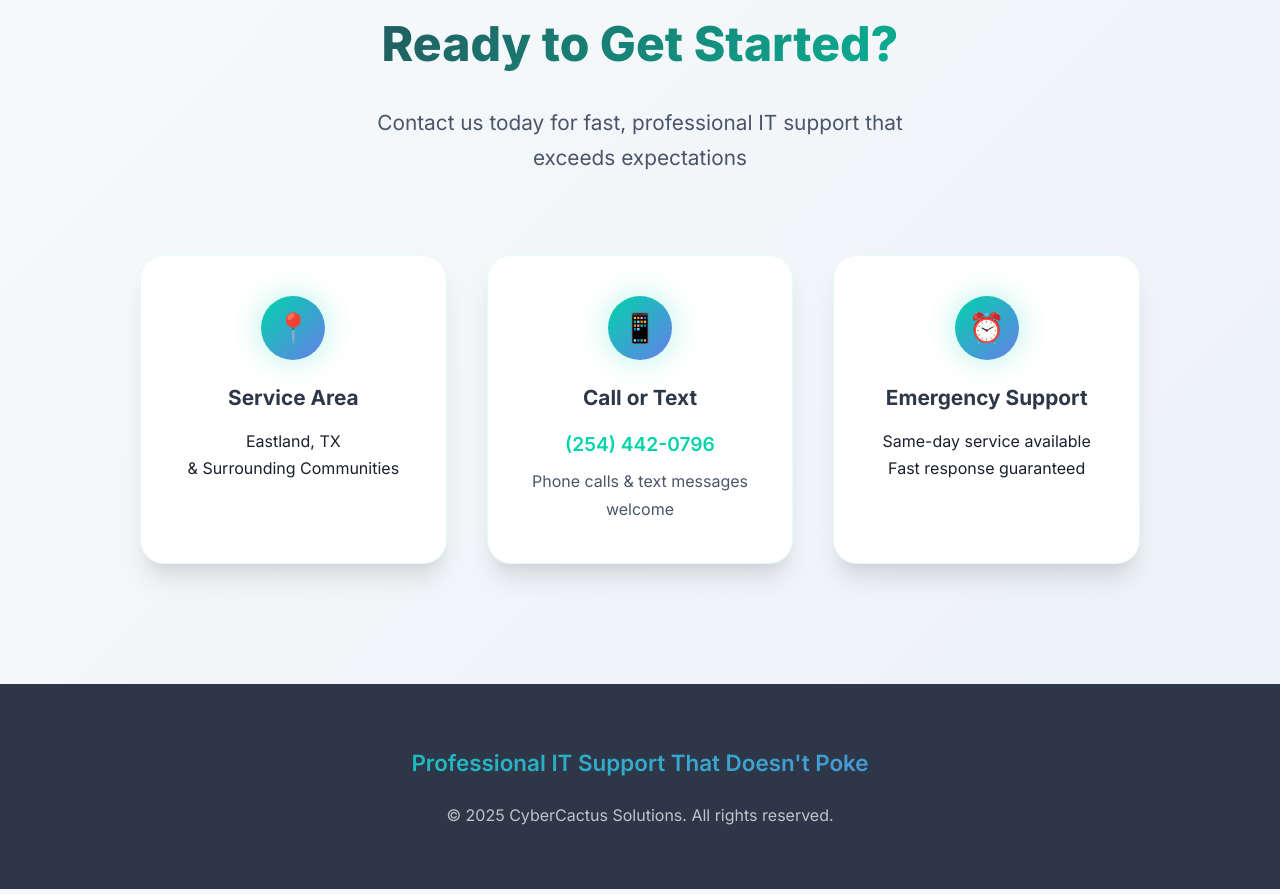
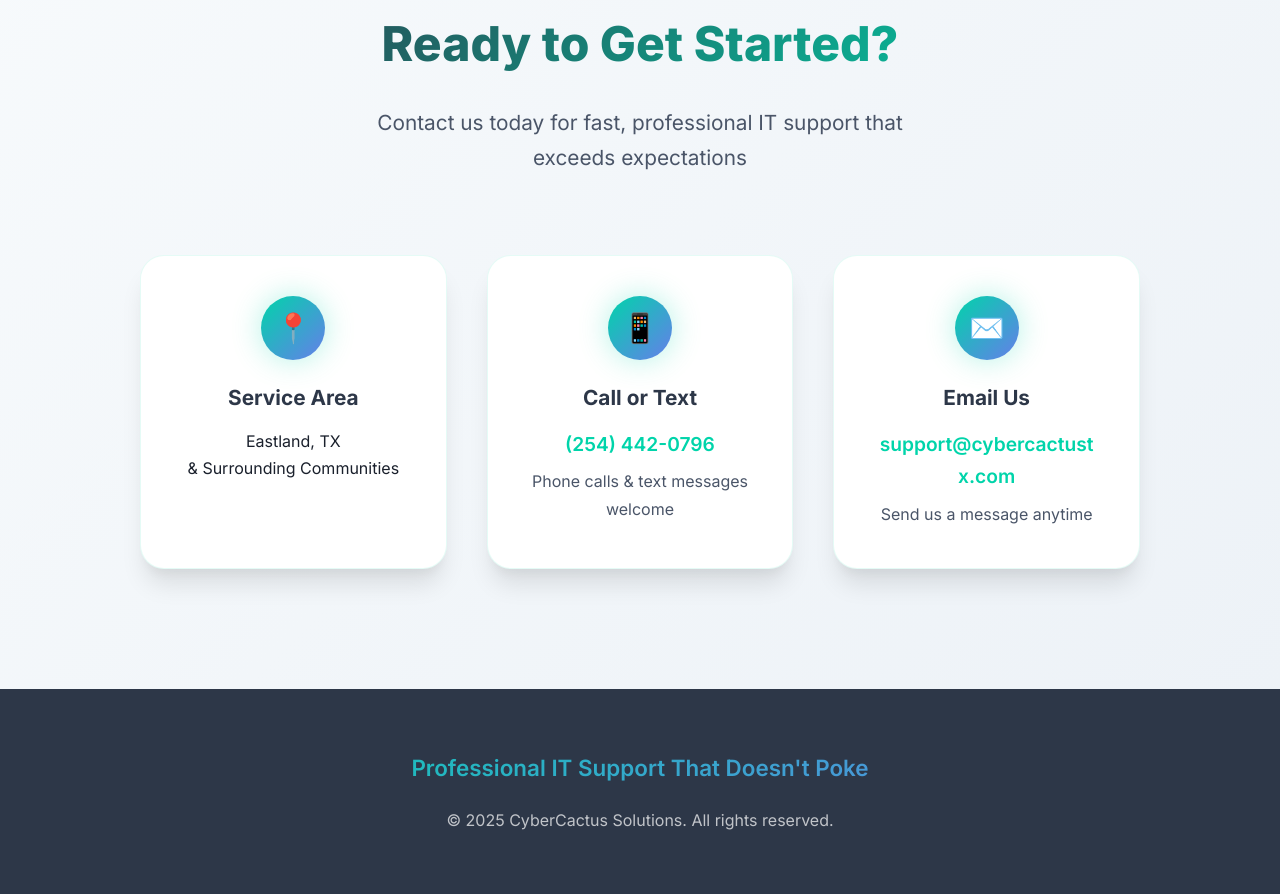
Before and after one commit to NotTheWhiteRanger/Cactusweb, a plain HTML site: page index.html in a window 1280 px wide. Shown: the part 2567-3461 px from the top of the page. Drawn offline with Linux system fonts and the light colour scheme.

Commit message:
Update index.html

```diff
--- a/index.html
+++ b/index.html
@@ -505,6 +505,9 @@
       font-weight: 600;
       font-size: 1.2rem;
       transition: all 0.3s ease;
+      display: block;
+      text-align: center;
+      word-break: break-all;
     }
 
     .contact-item a:hover {
@@ -734,9 +737,10 @@
               <p class="contact-subtitle">Phone calls & text messages welcome</p>
             </div>
             <div class="contact-item fade-in">
-              <div class="contact-icon">⏰</div>
-              <h3>Emergency Support</h3>
-              <p>Same-day service available<br>Fast response guaranteed</p>
+              <div class="contact-icon">✉️</div>
+              <h3>Email Us</h3>
+              <a href="mailto:support@cybercactustx.com">support@cybercactustx.com</a>
+              <p class="contact-subtitle">Send us a message anytime</p>
             </div>
           </div>
         </div>
```
